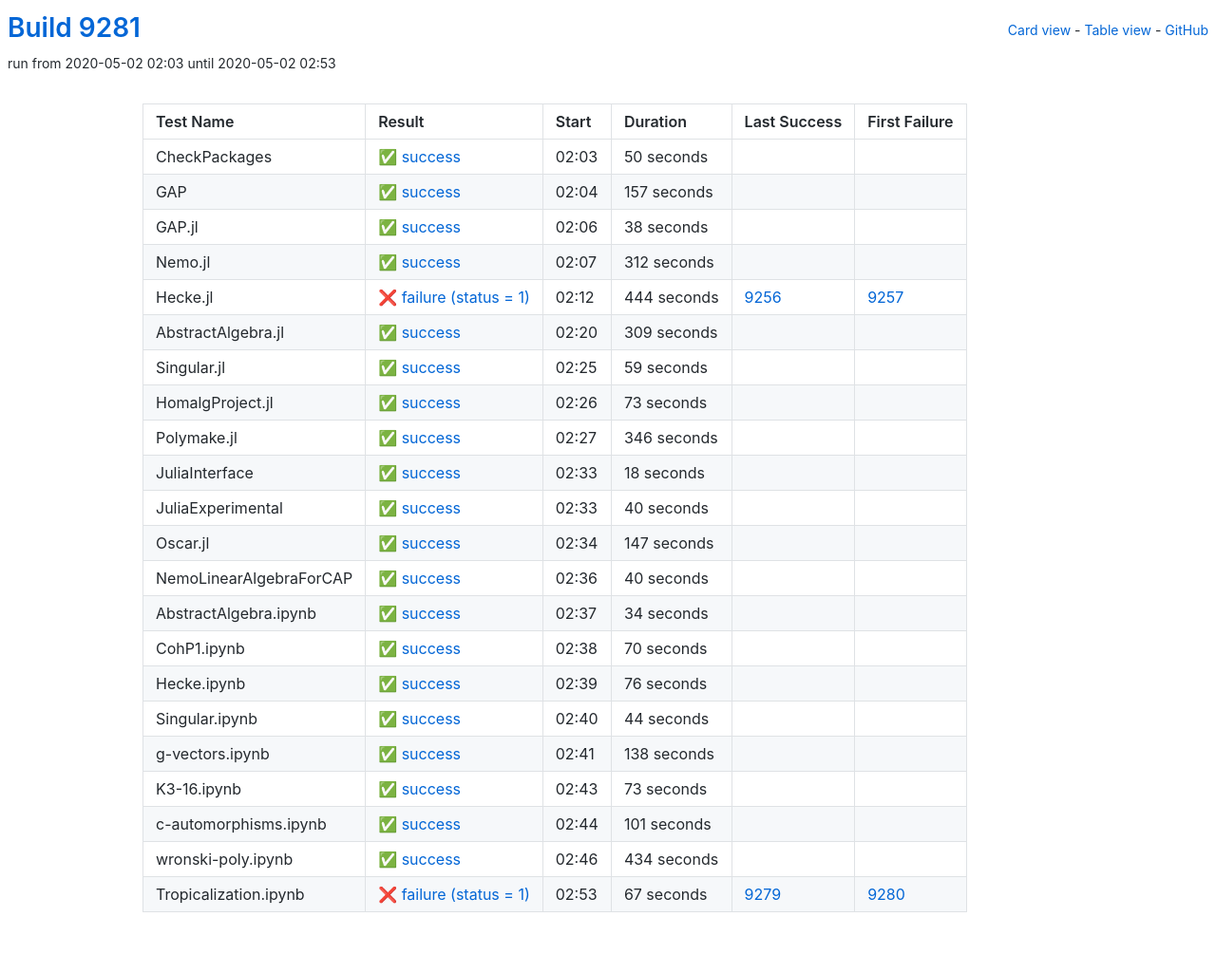
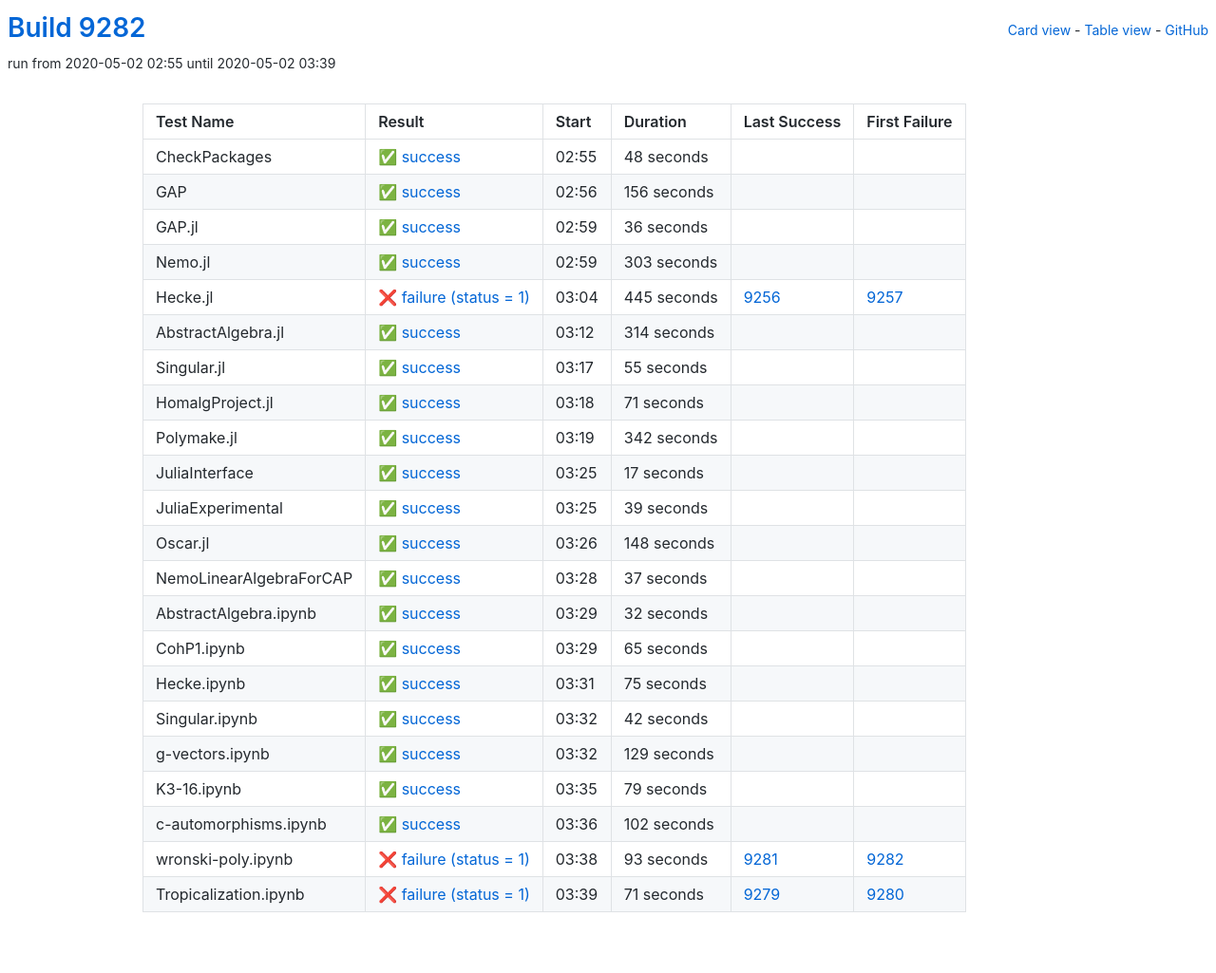
Before and after one commit to oscar-system/oscar-ci-status, a Jekyll site: the page built from table.html, in a window 1280 px wide. Shown: the whole page at 95% size. Built offline with Jekyll 4.4.1, drawn with Linux system fonts in a browser that asks for light colours.

Commit message:
Build 9282

```diff
--- a/_data/ci.yml
+++ b/_data/ci.yml
@@ -1,246 +1,246 @@
-build: 9281
-build_url: https://oscarci.mathematik.uni-kl.de/job/oscar/9281/
+build: 9282
+build_url: https://oscarci.mathematik.uni-kl.de/job/oscar/9282/
 job: oscar
 tests:
-- duration: 50
+- duration: 48
   exitcode: 0
   first_failure: false
   first_failure_url: null
   last_success: false
   last_success_url: null
-  log: https://oscarci.mathematik.uni-kl.de/job/oscar/9281/artifact/logs/build-9281/CheckPackages.log
+  log: https://oscarci.mathematik.uni-kl.de/job/oscar/9282/artifact/logs/build-9282/CheckPackages.log
   name: CheckPackages
-  start: 2020-05-02 02:03
+  start: 2020-05-02 02:55
   status: success
   success: true
-- duration: 157
+- duration: 156
   exitcode: 0
   first_failure: false
   first_failure_url: null
   last_success: false
   last_success_url: null
-  log: https://oscarci.mathematik.uni-kl.de/job/oscar/9281/artifact/logs/build-9281/GAP.log
+  log: https://oscarci.mathematik.uni-kl.de/job/oscar/9282/artifact/logs/build-9282/GAP.log
   name: GAP
-  start: 2020-05-02 02:04
+  start: 2020-05-02 02:56
   status: success
   success: true
-- duration: 38
+- duration: 36
   exitcode: 0
   first_failure: false
   first_failure_url: null
   last_success: false
   last_success_url: null
-  log: https://oscarci.mathematik.uni-kl.de/job/oscar/9281/artifact/logs/build-9281/GAP.jl.log
+  log: https://oscarci.mathematik.uni-kl.de/job/oscar/9282/artifact/logs/build-9282/GAP.jl.log
   name: GAP.jl
-  start: 2020-05-02 02:06
+  start: 2020-05-02 02:59
   status: success
   success: true
-- duration: 312
+- duration: 303
   exitcode: 0
   first_failure: false
   first_failure_url: null
   last_success: false
   last_success_url: null
-  log: https://oscarci.mathematik.uni-kl.de/job/oscar/9281/artifact/logs/build-9281/Nemo.jl.log
+  log: https://oscarci.mathematik.uni-kl.de/job/oscar/9282/artifact/logs/build-9282/Nemo.jl.log
   name: Nemo.jl
-  start: 2020-05-02 02:07
+  start: 2020-05-02 02:59
   status: success
   success: true
-- duration: 444
+- duration: 445
   exitcode: 1
   first_failure: 9257
   first_failure_url: https://oscarci.mathematik.uni-kl.de/job/oscar/9257/
   last_success: 9256
   last_success_url: https://oscarci.mathematik.uni-kl.de/job/oscar/9256/
-  log: https://oscarci.mathematik.uni-kl.de/job/oscar/9281/artifact/logs/build-9281/Hecke.jl.log
+  log: https://oscarci.mathematik.uni-kl.de/job/oscar/9282/artifact/logs/build-9282/Hecke.jl.log
   name: Hecke.jl
-  start: 2020-05-02 02:12
+  start: 2020-05-02 03:04
   status: failure
   success: false
-- duration: 309
+- duration: 314
   exitcode: 0
   first_failure: false
   first_failure_url: null
   last_success: false
   last_success_url: null
-  log: https://oscarci.mathematik.uni-kl.de/job/oscar/9281/artifact/logs/build-9281/AbstractAlgebra.jl.log
+  log: https://oscarci.mathematik.uni-kl.de/job/oscar/9282/artifact/logs/build-9282/AbstractAlgebra.jl.log
   name: AbstractAlgebra.jl
-  start: 2020-05-02 02:20
+  start: 2020-05-02 03:12
   status: success
   success: true
-- duration: 59
+- duration: 55
   exitcode: 0
   first_failure: false
   first_failure_url: null
   last_success: false
   last_success_url: null
-  log: https://oscarci.mathematik.uni-kl.de/job/oscar/9281/artifact/logs/build-9281/Singular.jl.log
+  log: https://oscarci.mathematik.uni-kl.de/job/oscar/9282/artifact/logs/build-9282/Singular.jl.log
   name: Singular.jl
-  start: 2020-05-02 02:25
+  start: 2020-05-02 03:17
   status: success
   success: true
-- duration: 73
+- duration: 71
   exitcode: 0
   first_failure: false
   first_failure_url: null
   last_success: false
   last_success_url: null
-  log: https://oscarci.mathematik.uni-kl.de/job/oscar/9281/artifact/logs/build-9281/HomalgProject.jl.log
+  log: https://oscarci.mathematik.uni-kl.de/job/oscar/9282/artifact/logs/build-9282/HomalgProject.jl.log
   name: HomalgProject.jl
-  start: 2020-05-02 02:26
+  start: 2020-05-02 03:18
   status: success
   success: true
-- duration: 346
+- duration: 342
   exitcode: 0
   first_failure: false
   first_failure_url: null
   last_success: false
   last_success_url: null
-  log: https://oscarci.mathematik.uni-kl.de/job/oscar/9281/artifact/logs/build-9281/Polymake.jl.log
+  log: https://oscarci.mathematik.uni-kl.de/job/oscar/9282/artifact/logs/build-9282/Polymake.jl.log
   name: Polymake.jl
-  start: 2020-05-02 02:27
+  start: 2020-05-02 03:19
   status: success
   success: true
-- duration: 18
+- duration: 17
   exitcode: 0
   first_failure: false
   first_failure_url: null
   last_success: false
   last_success_url: null
-  log: https://oscarci.mathematik.uni-kl.de/job/oscar/9281/artifact/logs/build-9281/JuliaInterface.log
+  log: https://oscarci.mathematik.uni-kl.de/job/oscar/9282/artifact/logs/build-9282/JuliaInterface.log
   name: JuliaInterface
-  start: 2020-05-02 02:33
+  start: 2020-05-02 03:25
   status: success
   success: true
-- duration: 40
+- duration: 39
   exitcode: 0
   first_failure: false
   first_failure_url: null
   last_success: false
   last_success_url: null
-  log: https://oscarci.mathematik.uni-kl.de/job/oscar/9281/artifact/logs/build-9281/JuliaExperimental.log
+  log: https://oscarci.mathematik.uni-kl.de/job/oscar/9282/artifact/logs/build-9282/JuliaExperimental.log
   name: JuliaExperimental
-  start: 2020-05-02 02:33
+  start: 2020-05-02 03:25
   status: success
   success: true
-- duration: 147
+- duration: 148
   exitcode: 0
   first_failure: false
   first_failure_url: null
   last_success: false
   last_success_url: null
-  log: https://oscarci.mathematik.uni-kl.de/job/oscar/9281/artifact/logs/build-9281/Oscar.jl.log
+  log: https://oscarci.mathematik.uni-kl.de/job/oscar/9282/artifact/logs/build-9282/Oscar.jl.log
   name: Oscar.jl
-  start: 2020-05-02 02:34
+  start: 2020-05-02 03:26
   status: success
   success: true
-- duration: 40
+- duration: 37
   exitcode: 0
   first_failure: false
   first_failure_url: null
   last_success: false
   last_success_url: null
-  log: https://oscarci.mathematik.uni-kl.de/job/oscar/9281/artifact/logs/build-9281/NemoLinearAlgebraForCAP.log
+  log: https://oscarci.mathematik.uni-kl.de/job/oscar/9282/artifact/logs/build-9282/NemoLinearAlgebraForCAP.log
   name: NemoLinearAlgebraForCAP
-  start: 2020-05-02 02:36
+  start: 2020-05-02 03:28
   status: success
   success: true
-- duration: 34
+- duration: 32
   exitcode: 0
   first_failure: false
   first_failure_url: null
   last_success: false
   last_success_url: null
-  log: https://oscarci.mathematik.uni-kl.de/job/oscar/9281/artifact/logs/build-9281/AbstractAlgebra.ipynb.log
+  log: https://oscarci.mathematik.uni-kl.de/job/oscar/9282/artifact/logs/build-9282/AbstractAlgebra.ipynb.log
   name: AbstractAlgebra.ipynb
-  start: 2020-05-02 02:37
+  start: 2020-05-02 03:29
   status: success
   success: true
-- duration: 70
+- duration: 65
   exitcode: 0
   first_failure: false
   first_failure_url: null
   last_success: false
   last_success_url: null
-  log: https://oscarci.mathematik.uni-kl.de/job/oscar/9281/artifact/logs/build-9281/CohP1.ipynb.log
+  log: https://oscarci.mathematik.uni-kl.de/job/oscar/9282/artifact/logs/build-9282/CohP1.ipynb.log
   name: CohP1.ipynb
-  start: 2020-05-02 02:38
+  start: 2020-05-02 03:29
   status: success
   success: true
-- duration: 76
+- duration: 75
   exitcode: 0
   first_failure: false
   first_failure_url: null
   last_success: false
   last_success_url: null
-  log: https://oscarci.mathematik.uni-kl.de/job/oscar/9281/artifact/logs/build-9281/Hecke.ipynb.log
+  log: https://oscarci.mathematik.uni-kl.de/job/oscar/9282/artifact/logs/build-9282/Hecke.ipynb.log
   name: Hecke.ipynb
-  start: 2020-05-02 02:39
+  start: 2020-05-02 03:31
   status: success
   success: true
-- duration: 44
+- duration: 42
   exitcode: 0
   first_failure: false
   first_failure_url: null
   last_success: false
   last_success_url: null
-  log: https://oscarci.mathematik.uni-kl.de/job/oscar/9281/artifact/logs/build-9281/Singular.ipynb.log
+  log: https://oscarci.mathematik.uni-kl.de/job/oscar/9282/artifact/logs/build-9282/Singular.ipynb.log
   name: Singular.ipynb
-  start: 2020-05-02 02:40
+  start: 2020-05-02 03:32
   status: success
   success: true
-- duration: 138
+- duration: 129
   exitcode: 0
   first_failure: false
   first_failure_url: null
   last_success: false
   last_success_url: null
-  log: https://oscarci.mathematik.uni-kl.de/job/oscar/9281/artifact/logs/build-9281/g-vectors.ipynb.log
+  log: https://oscarci.mathematik.uni-kl.de/job/oscar/9282/artifact/logs/build-9282/g-vectors.ipynb.log
   name: g-vectors.ipynb
-  start: 2020-05-02 02:41
+  start: 2020-05-02 03:32
   status: success
   success: true
-- duration: 73
+- duration: 79
   exitcode: 0
   first_failure: false
   first_failure_url: null
   last_success: false
   last_success_url: null
-  log: https://oscarci.mathematik.uni-kl.de/job/oscar/9281/artifact/logs/build-9281/K3-16.ipynb.log
+  log: https://oscarci.mathematik.uni-kl.de/job/oscar/9282/artifact/logs/build-9282/K3-16.ipynb.log
   name: K3-16.ipynb
-  start: 2020-05-02 02:43
+  start: 2020-05-02 03:35
   status: success
   success: true
-- duration: 101
+- duration: 102
   exitcode: 0
   first_failure: false
   first_failure_url: null
   last_success: false
   last_success_url: null
-  log: https://oscarci.mathematik.uni-kl.de/job/oscar/9281/artifact/logs/build-9281/c-automorphisms.ipynb.log
+  log: https://oscarci.mathematik.uni-kl.de/job/oscar/9282/artifact/logs/build-9282/c-automorphisms.ipynb.log
   name: c-automorphisms.ipynb
-  start: 2020-05-02 02:44
+  start: 2020-05-02 03:36
   status: success
   success: true
-- duration: 434
-  exitcode: 0
-  first_failure: false
-  first_failure_url: null
-  last_success: false
-  last_success_url: null
-  log: https://oscarci.mathematik.uni-kl.de/job/oscar/9281/artifact/logs/build-9281/wronski-poly.ipynb.log
+- duration: 93
+  exitcode: 1
+  first_failure: 9282
+  first_failure_url: https://oscarci.mathematik.uni-kl.de/job/oscar/9282/
+  last_success: 9281
+  last_success_url: https://oscarci.mathematik.uni-kl.de/job/oscar/9281/
+  log: https://oscarci.mathematik.uni-kl.de/job/oscar/9282/artifact/logs/build-9282/wronski-poly.ipynb.log
   name: wronski-poly.ipynb
-  start: 2020-05-02 02:46
-  status: success
-  success: true
-- duration: 67
+  start: 2020-05-02 03:38
+  status: failure
+  success: false
+- duration: 71
   exitcode: 1
   first_failure: 9280
   first_failure_url: https://oscarci.mathematik.uni-kl.de/job/oscar/9280/
   last_success: 9279
   last_success_url: https://oscarci.mathematik.uni-kl.de/job/oscar/9279/
-  log: https://oscarci.mathematik.uni-kl.de/job/oscar/9281/artifact/logs/build-9281/Tropicalization.ipynb.log
+  log: https://oscarci.mathematik.uni-kl.de/job/oscar/9282/artifact/logs/build-9282/Tropicalization.ipynb.log
   name: Tropicalization.ipynb
-  start: 2020-05-02 02:53
+  start: 2020-05-02 03:39
   status: failure
   success: false
```
Also changed, not shown: README.md.
